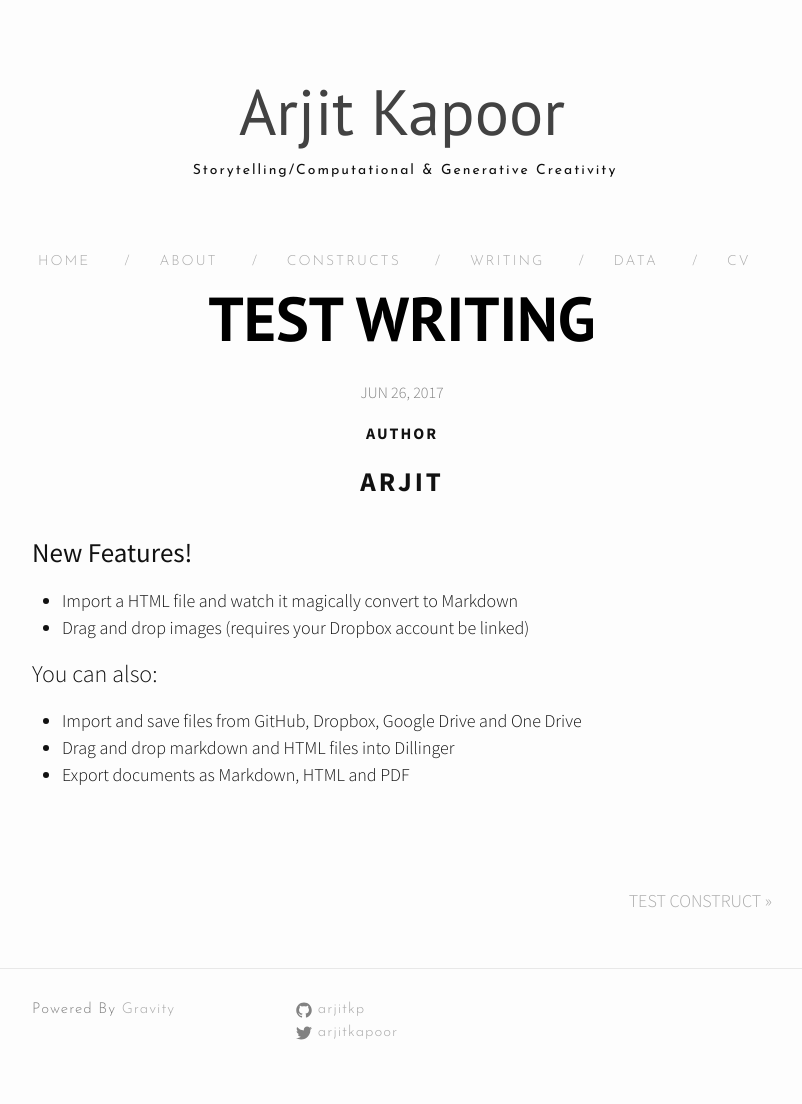
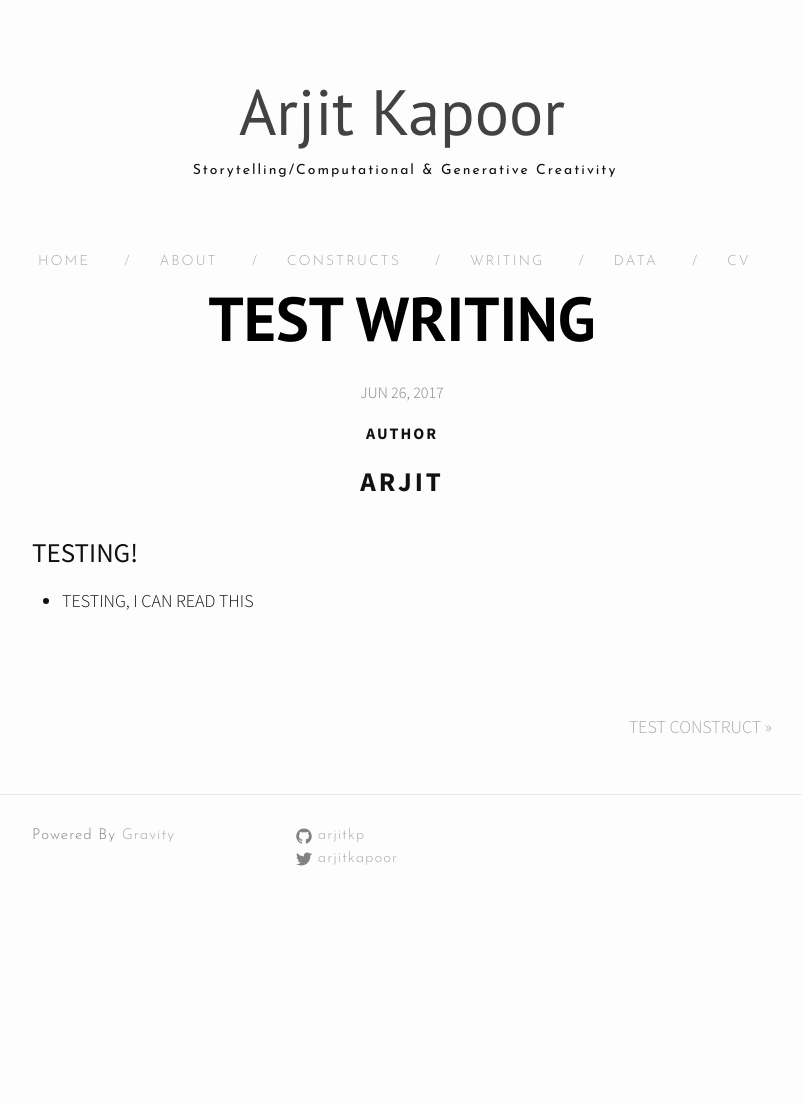
Before and after one commit to manuelvarzen/arjitkp.github.io, a Jekyll site: the page built from _posts/2017-06-26-test.markdown, in a window 1280 px wide. Shown: the whole page, without its empty margins (238-1040 px from the left). Built offline with Jekyll 4.4.1, drawn with Linux system fonts in a browser that asks for light colours; nearby versions of some CDN libraries; after the commit the page ends 930 px from its top, so only the background shows below that.

Commit message:
Update 2017-06-26-test.markdown

```diff
--- a/_posts/2017-06-26-test.markdown
+++ b/_posts/2017-06-26-test.markdown
@@ -6,13 +6,6 @@ categories: ["writing"]
 author: "Arjit"
 ---
 
-# New Features!
+# TESTING!
 
-  - Import a HTML file and watch it magically convert to Markdown
-  - Drag and drop images (requires your Dropbox account be linked)
-
-
-You can also:
-  - Import and save files from GitHub, Dropbox, Google Drive and One Drive
-  - Drag and drop markdown and HTML files into Dillinger
-  - Export documents as Markdown, HTML and PDF
+  - TESTING, I CAN READ THIS
```
